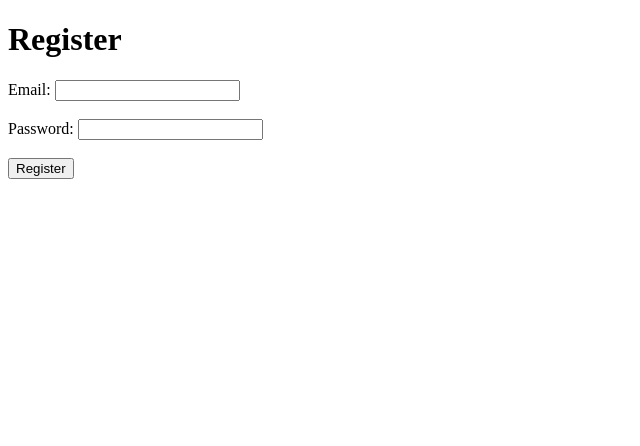
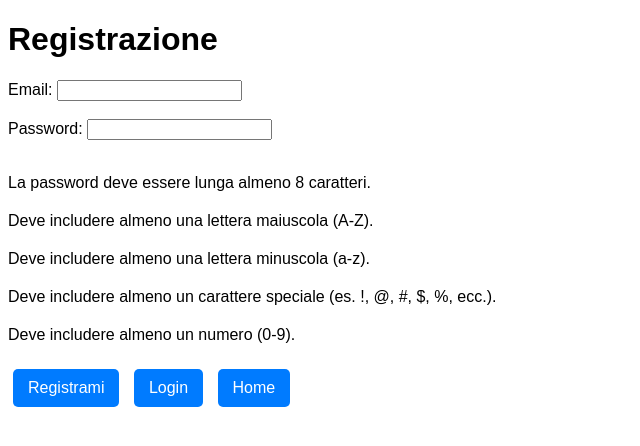
Before and after one commit to nicolasvisci/SOAS_exam, a Flask app: page /register in a window 1280 px wide. Shown: the top 446 px of the page, without its empty margins (0-640 px from the left). Run offline with Flask 3, Linux system fonts and the light colour scheme.

Commit message:
Login e Registrazione completati

```diff
--- a/app.py
+++ b/app.py
@@ -1,15 +1,30 @@
-from datetime import datetime
+from datetime import timedelta
+import datetime
 import os
 import json
-from flask import Flask, render_template, redirect, url_for, request
 import requests
+from flask import Flask, request, jsonify, make_response, render_template, redirect, url_for, get_flashed_messages, session
+from flask_bcrypt import Bcrypt
+from flask_jwt_extended import JWTManager, create_access_token, verify_jwt_in_request, get_jwt_identity, decode_token, \
+    jwt_required
+from flask import flash
+from utils import *
 
 app = Flask(__name__)
+
+app.config['SECRET_KEY'] = os.getenv('SECRET_KEY', 'fallback_secret_key')  # Usa un valore di fallback se non trovato
+app.config['JWT_TOKEN_LOCATION'] = [os.getenv('JWT_TOKEN_LOCATION', 'cookies')]
+app.config['JWT_ACCESS_COOKIE_NAME'] = os.getenv('JWT_ACCESS_COOKIE_NAME', 'access_token_cookie')
+app.config['JWT_COOKIE_SECURE'] = os.getenv('JWT_COOKIE_SECURE', 'False').lower() == 'true'  # Converti stringa in bool
+app.config['JWT_COOKIE_CSRF_PROTECT'] = os.getenv('JWT_COOKIE_CSRF_PROTECT', 'False').lower() == 'true'
+
+bcrypt = Bcrypt(app)
+jwt = JWTManager(app)
 
 @app.route('/fromapi')
 def from_api():
     # URL per ottenere i dati con il filtro e i risultati limitati a 10
-    url = 'https://services.nvd.nist.gov/rest/json/cves/2.0/?pubStartDate=2025-01-01T00:00:00.000-05:00&pubEndDate=2025-01-08T23:59:59.999-05:00&resultsPerPage=10'
+    url = 'https://services.nvd.nist.gov/rest/json/cves/2.0/?pubStartDate=2025-01-01T00:00:00.000-05:00&pubEndDate=2025-01-08T23:59:59.999-05:00&resultsPerPage=50'
 
     # Effettua la richiesta API
     response = requests.get(url)
@@ -68,22 +83,24 @@ def from_file():
             })
     except FileNotFoundError:
         cve_data = []  # Lista vuota se il file non esiste
-    print("Data loaded from file")
     # Passa i dati al template
     return render_template('index.html', cve_data=cve_data)
 
-
-
-@app.route('/login')
-def login():
-    return render_template('login.html')
-
-@app.route('/register')
-def register():
-    return render_template('register.html')
-
 @app.route('/add_cve', methods=['GET', 'POST'])
 def add_cve():
+    #implementare il controllo con @jwt_required
+    token = request.cookies.get('access_token_cookie')
+
+    if not token:
+        flash("Devi effettuare il login per accedere a questa pagina.", "danger")
+        return redirect(url_for('login'))
+
+    try:
+        decode_token(token)  # Decodifica e verifica il token JWT
+    except Exception as e:
+        flash("Sessione scaduta. Effettua nuovamente il login.", "warning")
+        return redirect(url_for('login'))
+
     if request.method == 'POST':
         # Estrai i dati dal form
         cve_id = request.form.get('cve_id')
@@ -99,6 +116,102 @@ def add_cve():
 
     return render_template('add_cve.html')
 
+@app.route('/register', methods=['GET', 'POST'])
+def register():
+    if request.method == 'GET':
+        return render_template('register.html')
+
+    elif request.method == 'POST':
+        # Verifica se la richiesta contiene dati JSON o form-data
+        if request.content_type == 'application/json':
+            data = request.get_json()  # JSON
+        else:
+            data = request.form  # Form-data
+
+        email = data.get('email')
+        password = data.get('password')
+
+        if not email or not password:
+            return jsonify({'message': 'Email e password obbligatorie'}), 400
+
+        cursor = db.cursor(dictionary=True)
+
+        # Controllo se l'email esiste già (uso query parametrizzate per prevenire SQL Injection)
+        cursor.execute("SELECT id FROM users WHERE email = %s", (email,))
+        if cursor.fetchone():
+            cursor.close()
+            return jsonify({'message': 'Email già registrata'}), 409
+
+        # Hash della password
+        hashed_password = bcrypt.generate_password_hash(password).decode('utf-8')
+
+        # Inserimento del nuovo utente
+        cursor.execute("INSERT INTO users (email, password_hash) VALUES (%s, %s)", (email, hashed_password))
+        db.commit()
+        cursor.close()
+
+        flash("Registrazione completata")
+        return redirect(url_for('login'))
+
+
+@app.route('/login', methods=['GET', 'POST'])
+def login():
+    if request.method == 'GET':
+
+        # Verifica se c'è un token nel cookie
+        token = request.cookies.get('access_token_cookie')
+
+        if token:
+            try:
+                # Decodifica il token per verificarne la validità
+                decoded_token = decode_token(token)
+                if decoded_token:
+                    # Se il token è valido, reindirizza alla dashboard
+                    return redirect(url_for('dashboard'))
+            except Exception as e:
+                flash("Sessione scaduta. Effettua nuovamente il login.")
+                # Se il token non è valido, non fare nulla e lascia l'utente sulla pagina di login
+
+    elif request.method == 'POST':
+        email = request.form.get('email')
+        password = request.form.get('password')
+
+        cursor = db.cursor(dictionary=True)
+        cursor.execute("SELECT * FROM users WHERE email = %s", (email,))
+        user = cursor.fetchone()
+        cursor.close()
+
+        if user and bcrypt.check_password_hash(user['password_hash'], password):
+            access_token = create_access_token(identity=email, expires_delta=timedelta(days=1))
+            flash("Accesso riuscito")
+            response = make_response(redirect(url_for('dashboard')))  # ⬅️ Reindirizzamento
+            response.set_cookie('access_token_cookie', access_token, httponly=True)
+            return response
+        else:
+            flash("Credenziali non valide")  # 🔥 Usa flash() invece della sessione
+            return redirect(url_for('login'))  # 🔄 Redirect senza messaggio nell'URL
+
+    return render_template('login.html')
+
+@app.route('/logout')
+def logout():
+    response = make_response(redirect(url_for('login')))
+    response.set_cookie('access_token_cookie', '', expires=0, httponly=True)
+    flash("Logout effettuato con successo")
+    return response
+
+
+@app.route('/dashboard')
+def dashboard():
+    try:
+        verify_jwt_in_request()  # Verifica il token
+        user = get_jwt_identity()  # Ottieni l'email dal token
+
+        return render_template('dashboard.html', user=user)
+    except Exception as e:
+        flash("Errore nella dashboard: Missing cookie access_token_cookie")
+        return redirect(url_for('login'))
+
 
 if __name__ == '__main__':
     app.run(debug=True)
--- a/templates/register.html
+++ b/templates/register.html
@@ -1,12 +1,49 @@
 <!DOCTYPE html>
-<html lang="en">
+<html lang="it">
 <head>
     <meta charset="UTF-8">
     <meta name="viewport" content="width=device-width, initial-scale=1.0">
-    <title>Register</title>
+    <title>Registrazione</title>
+
+    <style>
+
+        body {
+            font-family: Arial, sans-serif;
+        }
+        .btn-container {
+            margin-bottom: 20px;
+        }
+        .btn {
+            display: inline-block;
+            padding: 10px 15px;
+            margin: 5px;
+            background-color: #007BFF;
+            color: white;
+            text-decoration: none;
+            border-radius: 5px;
+            font-size: 16px;
+            border: none;
+            cursor: pointer;
+        }
+        .btn:hover {
+            background-color: #0056b3;
+        }
+        ul {
+            list-style-type: none;
+            padding: 0;
+        }
+        li {
+            margin-bottom: 20px;
+        }
+        hr {
+            border: 1px solid #ddd;
+        }
+    </style>
+
 </head>
 <body>
-    <h1>Register</h1>
+    <h1>Registrazione</h1>
+
     <form action="/register" method="post">
         <label for="email">Email:</label>
         <input type="email" id="email" name="email" required><br><br>
@@ -14,7 +51,30 @@
         <label for="password">Password:</label>
         <input type="password" id="password" name="password" required><br><br>
 
-        <button type="submit">Register</button>
+        <ul>
+            <li>La password deve essere lunga almeno 8 caratteri.</li>
+            <li>Deve includere almeno una lettera maiuscola (A-Z).</li>
+            <li>Deve includere almeno una lettera minuscola (a-z).</li>
+            <li>Deve includere almeno un carattere speciale (es. !, @, #, $, %, ecc.).</li>
+            <li>Deve includere almeno un numero (0-9).</li>
+        </ul>
+
+        <div class="btn-container">
+            <button type="submit" class="btn">Registrami</button>
+            <a href="/login" class="btn">Login</a>
+            <a href="/" class="btn">Home</a>
+        </div>
+
     </form>
+
+     {% with messages = get_flashed_messages() %}
+        {% if messages %}
+            <script type="text/javascript">
+                // Mostra i messaggi flash in un alert() di JavaScript
+                alert("{{ messages[0] }}");  // Mostra solo il primo messaggio flash
+            </script>
+        {% endif %}
+    {% endwith %}
+
 </body>
 </html>
```
Also changed, not shown: templates/add_cve.html (+89 -4 lines), templates/dashboard.html (added, +26 -0 lines), templates/index.html (+2 -9 lines), templates/login.html (+54 -2 lines), utils.py (added, +14 -0 lines), 1 other file.
